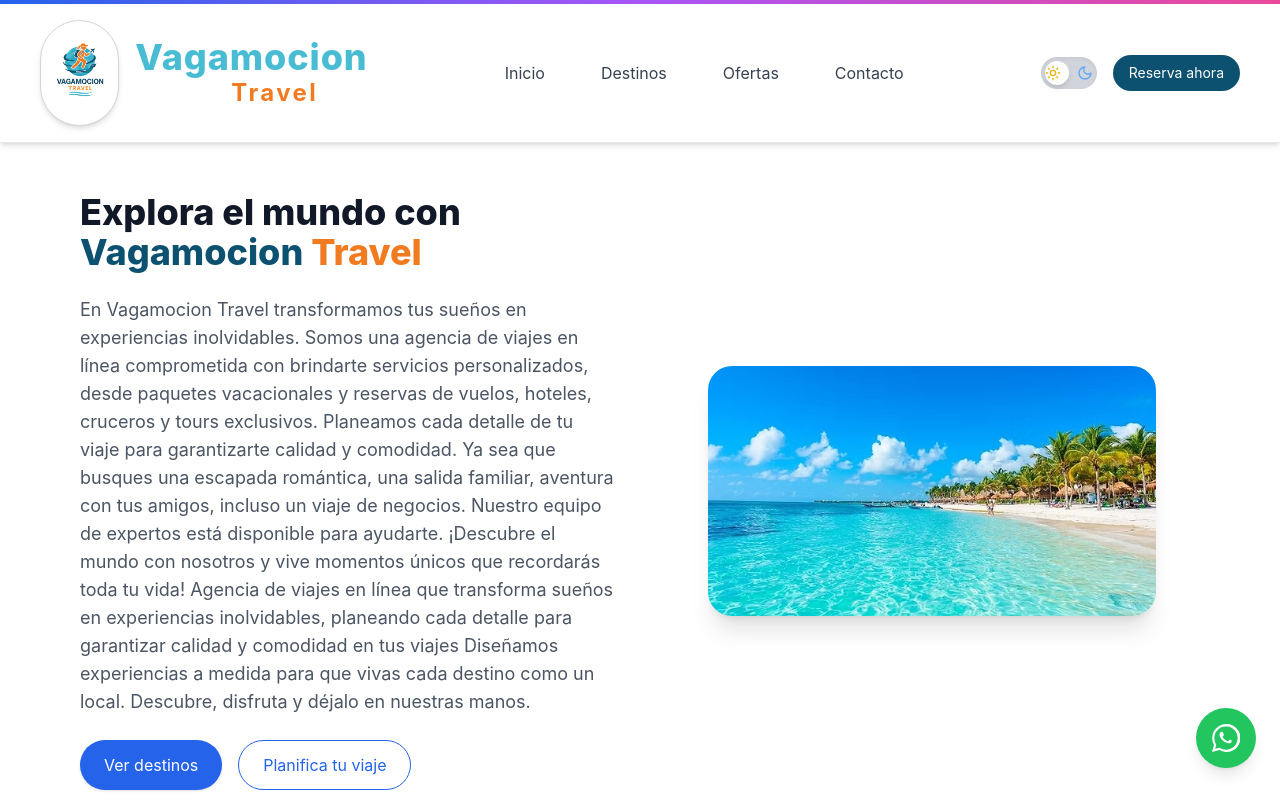
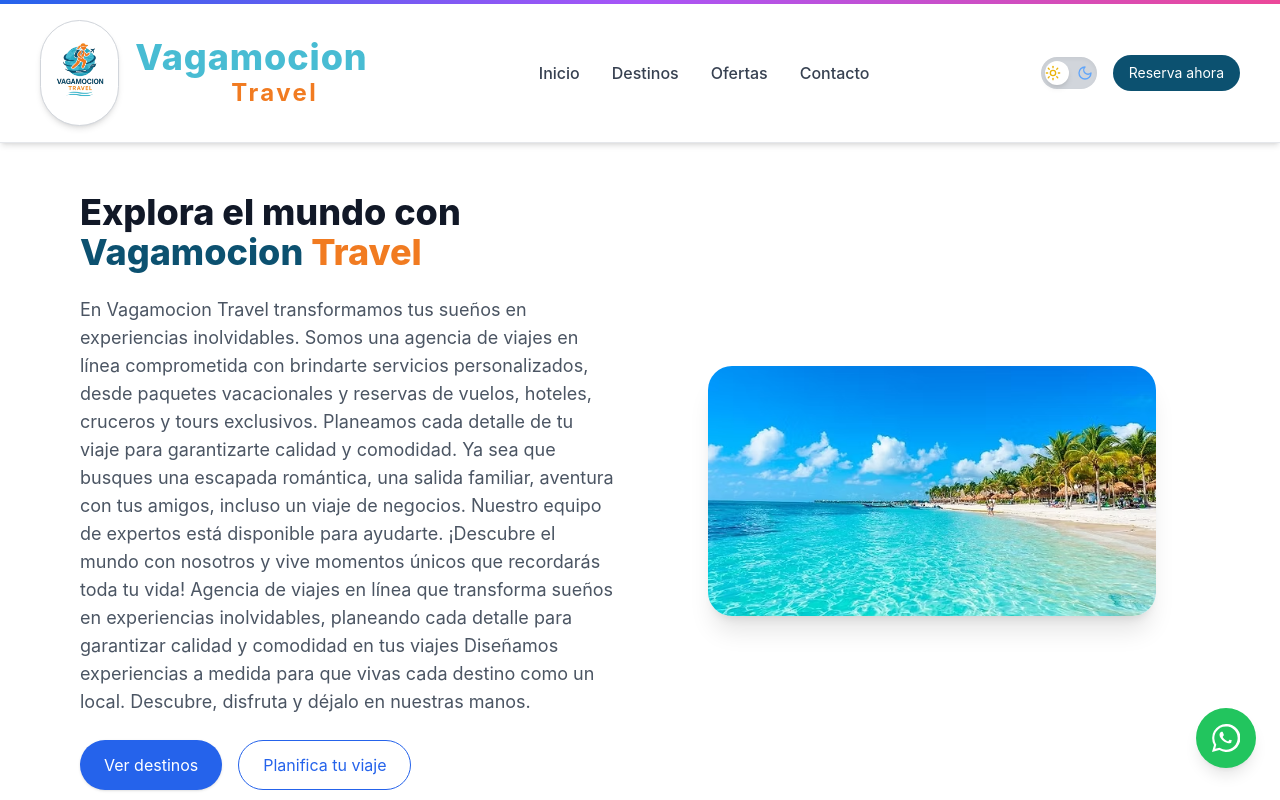
Before and after one commit to jmcgisc/Vagamocion, a React (Create React App) app: page / in a window 1280 px wide. Shown: the top 800 px of the page. Built offline with nearby package versions, Linux system fonts and the light colour scheme.

Commit message:
menu hamburguesa corregido

```diff
--- a/src/components/HamburgerMenu.jsx
+++ b/src/components/HamburgerMenu.jsx
@@ -3,6 +3,14 @@ import { motion, AnimatePresence } from 'framer-motion';
 
 export default function HamburgerMenu() {
   const [open, setOpen] = useState(false);
+
+  // Lista de secciones
+  const links = [
+    { label: "Inicio", href: "#inicio" },
+    { label: "Servicios", href: "#servicios" },
+    { label: "Experiencias", href: "#experiencias" },
+    { label: "Contacto", href: "#contacto" },
+  ];
 
   return (
     <>
@@ -39,10 +47,17 @@ export default function HamburgerMenu() {
               className="fixed top-0 right-0 w-64 h-full bg-white/80 dark:bg-gray-900/80 backdrop-blur-md shadow-lg z-50 p-6 flex flex-col space-y-6 text-lg text-gray-800 dark:text-white"
             >
               <button onClick={() => setOpen(false)} className="self-end text-gray-500 hover:text-red-500">✕</button>
-              <a href="#inicio" className="hover:text-blue-600">Inicio</a>
-              <a href="#servicios" className="hover:text-blue-600">Servicios</a>
-              <a href="#experiencias" className="hover:text-blue-600">Experiencias</a>
-              <a href="#contacto" className="hover:text-blue-600">Contacto</a>
+
+              {links.map(({ label, href }, i) => (
+                <a
+                  key={i}
+                  href={href}
+                  onClick={() => setOpen(false)}
+                  className="hover:text-blue-600 transition-colors duration-200"
+                >
+                  {label}
+                </a>
+              ))}
             </motion.div>
           </>
         )}
--- a/src/components/Hero.jsx
+++ b/src/components/Hero.jsx
@@ -42,11 +42,24 @@ export default function Hero() {
         </Link>
 
         {/* Navbar centrado */}
-        <nav className="hidden md:flex flex-1 justify-center gap-14 text-gray-700 dark:text-gray-300">
-            <a href="#" className="hover:text-blue-600">Inicio</a>
-            <a href="#" className="hover:text-blue-600">Destinos</a>
-            <a href="#" className="hover:text-blue-600">Ofertas</a>
-            <a href="#" className="hover:text-blue-600">Contacto</a>
+        <nav className="hidden md:flex flex-1 justify-center gap-8">
+        {[
+            { label: "Inicio", href: "#inicio" },
+            { label: "Destinos", href: "#destinos" },
+            { label: "Ofertas", href: "#ofertas" },
+            { label: "Contacto", href: "#contacto" }
+        ].map((item, index) => (
+            <a
+            key={index}
+            href={item.href}
+            className="relative group text-gray-700 dark:text-gray-300 font-medium"
+            >
+            <span className="group-hover:text-blue-600 transition">
+                {item.label}
+            </span>
+            <span className="absolute left-0 -bottom-1 w-0 h-0.5 bg-blue-600 group-hover:w-full transition-all duration-300"></span>
+            </a>
+        ))}
         </nav>
 
         {/* Controles a la derecha */}
--- a/src/index.css
+++ b/src/index.css
@@ -6,7 +6,9 @@ body {
   -webkit-font-smoothing: antialiased;
   -moz-osx-font-smoothing: grayscale;
 }
-
+html {
+  scroll-behavior: smooth;
+}
 code {
   font-family: source-code-pro, Menlo, Monaco, Consolas, 'Courier New',
     monospace;
```
Lines whose indentation alone changed are shown as unchanged.
